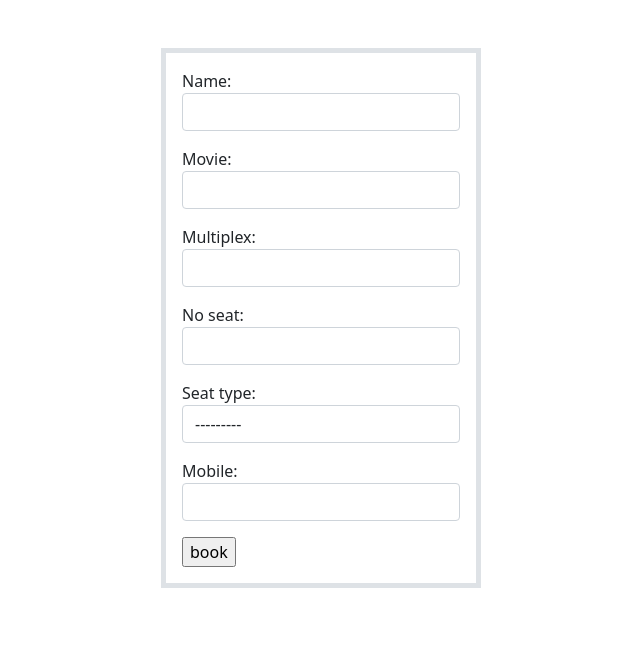
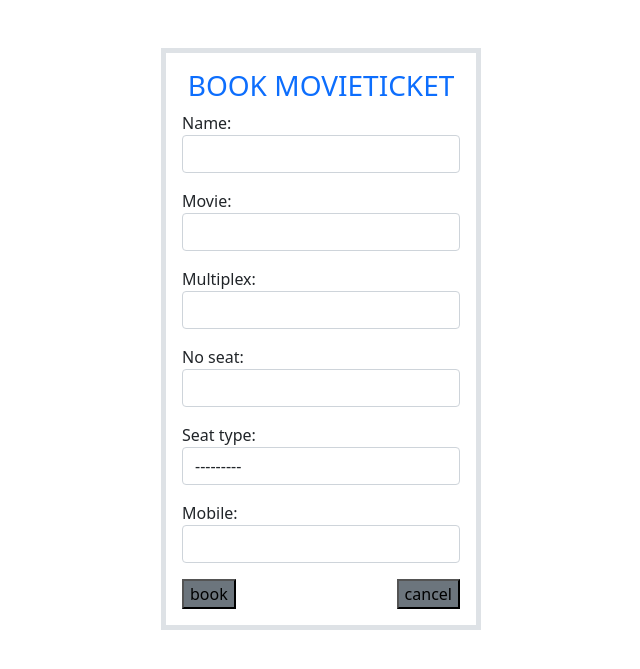
Before and after one commit to mangal-bodele/movieticket, a Django app: page /add/ in a window 1280 px wide. Shown: the part 54-723 px from the top of the page, without its empty margins (319-959 px from the left). Run offline with Django 5.2, Linux system fonts and the light colour scheme; the visitor is signed in with stand-in values (Sample User, id 1).

Commit message:
initial commit

```diff
--- a/project/templates/crud_app/add.html
+++ b/project/templates/crud_app/add.html
@@ -4,10 +4,12 @@
 {% endblock %}
 {% block content %}
     <div class="col-3 border border-5 m-auto mt-5 p-3">
+        <h3 class="text-primary text-center">BOOK MOVIETICKET</h3>
         <form method="post">
             {% csrf_token %}
             {{ form.as_p }}
-            <input type="submit" value="book">
+            <input type="submit" class= " bg-secondary" value="book">
+            <input type="reset" class= "float-end bg-secondary" value="cancel">
         </form>
     </div>
 {% endblock %}
```
